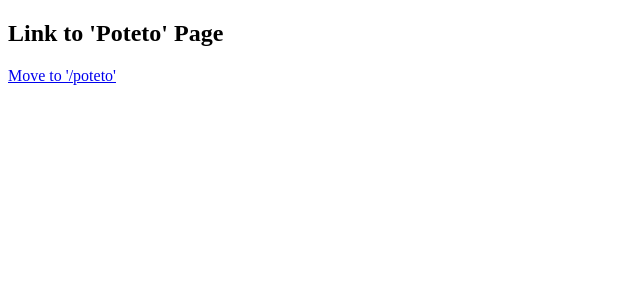
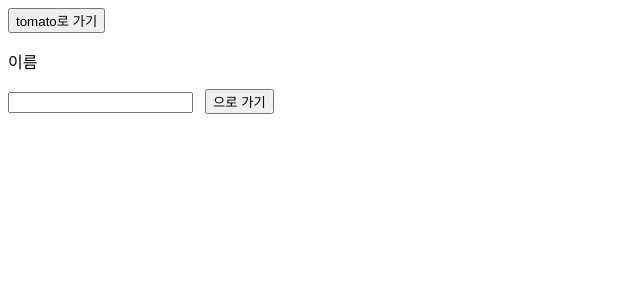
Before and after one commit to md-javastudy/frontend, a Next.js app: page / in a window 1280 px wide. Shown: the top 300 px of the page, without its empty margins (0-640 px from the left). Built offline with nearby package versions, Linux system fonts and the light colour scheme.

Commit message:
[FEAT] 유동적인 Link 사용_수정

```diff
--- a/pages/index.jsx
+++ b/pages/index.jsx
@@ -1,10 +1,15 @@
-import Link from "next/link";
+import { useState } from "react";
+import { useRouter } from "next/router";
 
 const App = () => {
+  const [name, setName] = useState("");
+  const router = useRouter();
   return (
     <div>
-      <h2>Link to 'Poteto' Page</h2>
-      <Link href="/vegetable/poteto">Move to '/poteto'</Link>
+      <button type={"button"} onClick={() => router.push("/tomato")}>tomato로 가기</button>
+      <p>이름</p>
+      <input value={name} onChange={(e) => setName(e.target.value)} style={{marginRight: "12px"}}/>
+      <button type={"button"} onClick={() => router.push(`/vegetable/${name}`)}>{name}으로 가기</button>
     </div>
   );
 };
--- a/pages/vegetable/[name].jsx
+++ b/pages/vegetable/[name].jsx
@@ -2,11 +2,11 @@
 import { useRouter } from "next/router";
 
 const name = () => {
-  const router = useRouter();
-  console.log(router);
+  const {query} = useRouter();
+
   return (
     <div>
-      <h2>Hello!!</h2>
+      <h2>Hello!! {query.name}</h2>
       <Link href="/">Move to '/'</Link>
     </div>
   );
```
